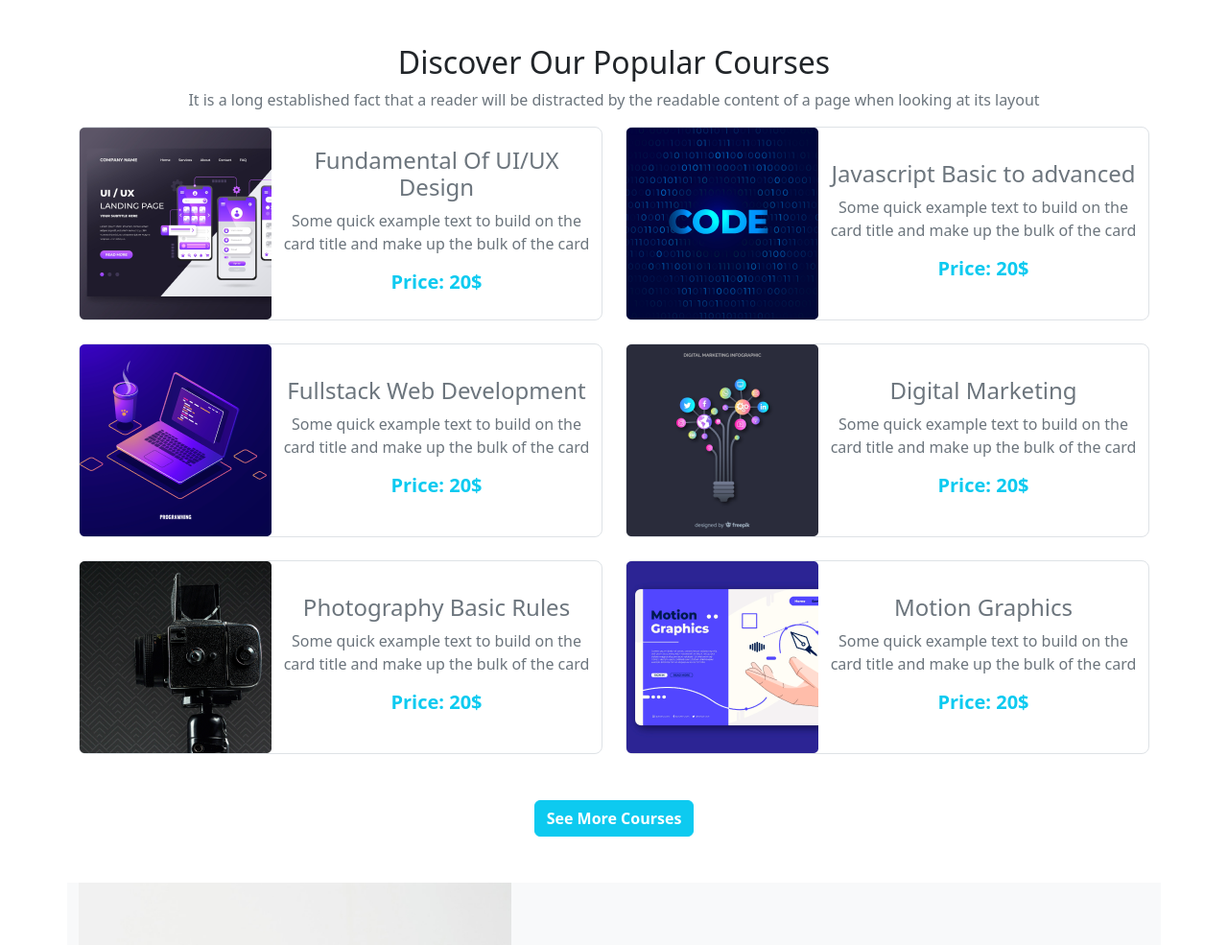
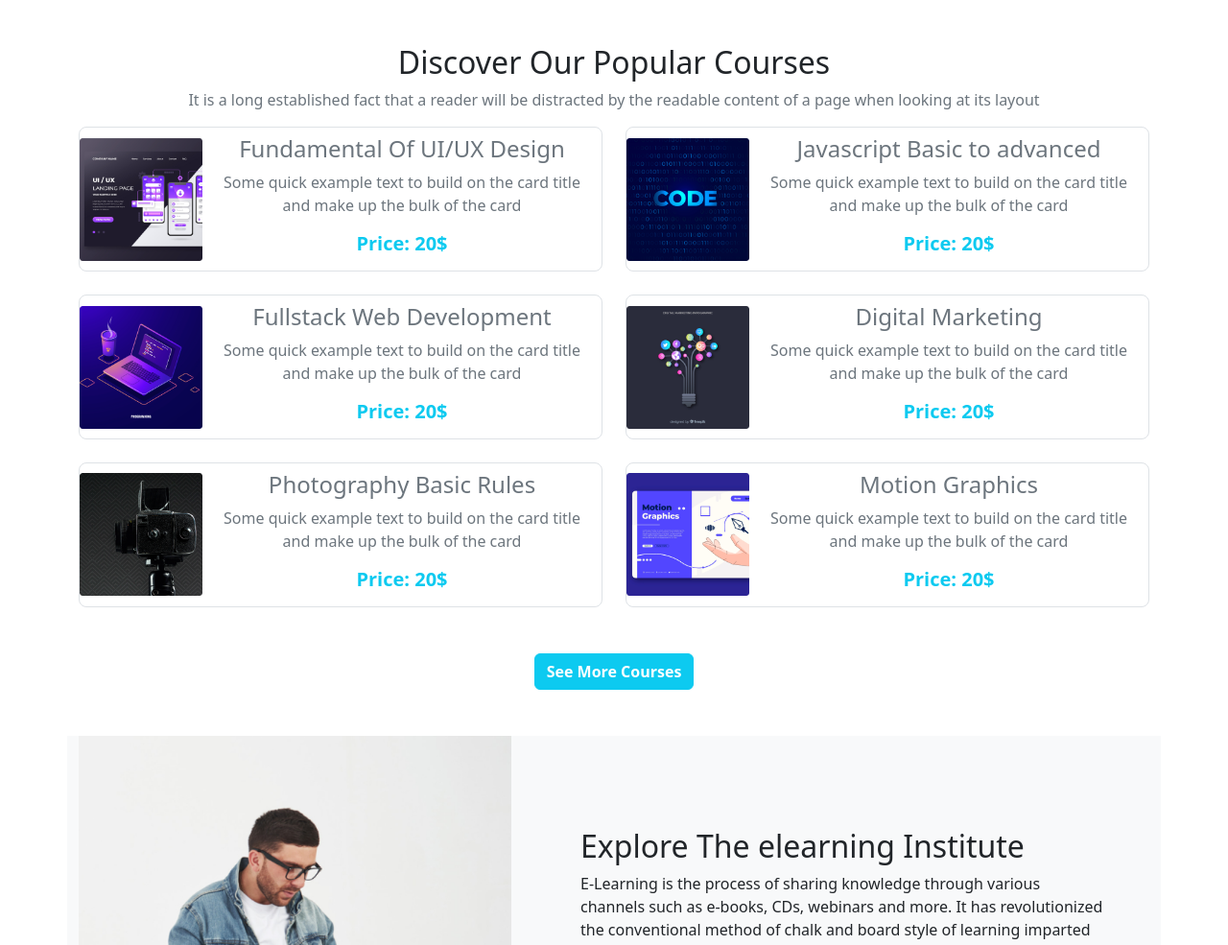
Before and after one commit to sajneen-siddiqua/edTech-website, a plain HTML site: page index.html in a window 1280 px wide. Shown: the part 906-1891 px from the top of the page at 96% size. Drawn offline with nearby package versions, Linux system fonts and the light colour scheme.

Commit message:
added something

```diff
--- a/index.html
+++ b/index.html
@@ -99,11 +99,11 @@
               content of a page when looking at its layout</p>
         </div>
         <div class="container text-center">
-          <div class="row row-cols-1 row-cols-lg-2 row-cols-md-1 g-4">
+          <div class="row row-cols-1 row-cols-lg-2 row-cols-md-1  g-4">
             <div class="col">
-              <div class="d-flex justify-content-center align-items-center border border-1 rounded-3">
+              <div class="d-lg-flex d-md-flex d-sm-block justify-content-center align-items-center border border-1 rounded-3">
                 <div>
-                  <img src="images/course/course-1.png" alt="">
+                  <img class="w-100 img-fluid" src="images/course/course-1.png" alt="">
                 </div>
                 <div class="p-2">
                   <h4 class="text-secondary fw-semi-bold">Fundamental Of UI/UX Design</h4>
@@ -113,9 +113,9 @@
               </div>
             </div>
             <div class="col">
-              <div class="d-flex justify-content-center align-items-center border border-1 rounded-3">
+              <div class="d-lg-flex d-md-flex d-sm-block  justify-content-center align-items-center border border-1 rounded-3">
                 <div>
-                  <img src="images/course/course-2.png" alt="">
+                  <img class="w-100 img-fluid" src="images/course/course-2.png" alt="">
                 </div>
                 <div class="p-2">
                   <h4 class="text-secondary fw-semi-bold">Javascript Basic to advanced</h4>
@@ -125,9 +125,9 @@
               </div>
             </div>
             <div class="col">
-              <div class="d-flex justify-content-center align-items-center border border-1 rounded-3">
+              <div class="d-lg-flex d-md-flex d-sm-block  justify-content-center align-items-center border border-1 rounded-3">
                 <div>
-                  <img src="images/course/course-3.png" alt="">
+                  <img class="w-100 img-fluid" src="images/course/course-3.png" alt="">
                 </div>
                 <div class="p-2">
                   <h4 class="text-secondary fw-semi-bold">Fullstack Web Development</h4>
@@ -137,9 +137,9 @@
               </div>
             </div>
             <div class="col">
-              <div class="d-flex justify-content-center align-items-center border border-1 rounded-3">
+              <div class="d-lg-flex d-md-flex d-sm-block  justify-content-center align-items-center border border-1 rounded-3">
                 <div>
-                  <img src="images/course/course-4.png" alt="">
+                  <img class="w-100 img-fluid" src="images/course/course-4.png" alt="">
                 </div>
                 <div class="p-2">
                   <h4 class="text-secondary fw-semi-bold">Digital Marketing</h4>
@@ -149,9 +149,9 @@
               </div>
             </div>
             <div class="col">
-              <div class="d-flex justify-content-center align-items-center border border-1 rounded-3">
+              <div class="d-lg-flex d-md-flex d-sm-block  justify-content-center align-items-center border border-1 rounded-3">
                 <div>
-                  <img src="images/course/course-5.png" alt="">
+                  <img class="w-100 img-fluid" src="images/course/course-5.png" alt="">
                 </div>
                 <div class="p-2">
                   <h4 class="text-secondary fw-semi-bold">Photography Basic Rules</h4>
@@ -161,9 +161,9 @@
               </div>
             </div>
             <div class="col">
-              <div class="d-flex justify-content-center align-items-center border border-1 rounded-3">
+              <div class="d-lg-flex d-md-flex d-sm-block  justify-content-center align-items-center border border-1 rounded-3">
                 <div>
-                  <img src="images/course/course-6.png" alt="">
+                  <img class="w-100 img-fluid" src="images/course/course-6.png" alt="">
                 </div>
                 <div class="p-2">
                   <h4 class="text-secondary fw-semi-bold">Motion Graphics</h4>
```
